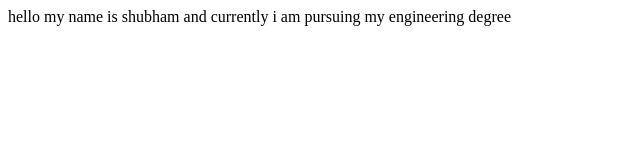
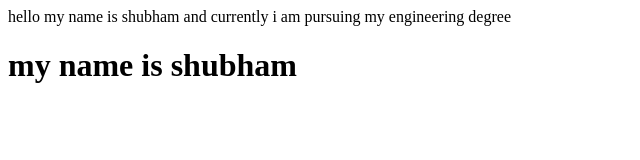
Before and after one commit to Shubham-Chaskar12/Localrepo, a plain HTML site: page index.html in a window 1280 px wide. Shown: the whole page, without its empty margins (0-640 px from the left). Drawn offline with Linux system fonts and the light colour scheme.

Commit message:
adding the header

```diff
--- a/index.html
+++ b/index.html
@@ -1 +1,2 @@
 <p> hello my name is shubham and currently i am pursuing my engineering degree</p>
+<h1> my name is shubham </h1>
```
